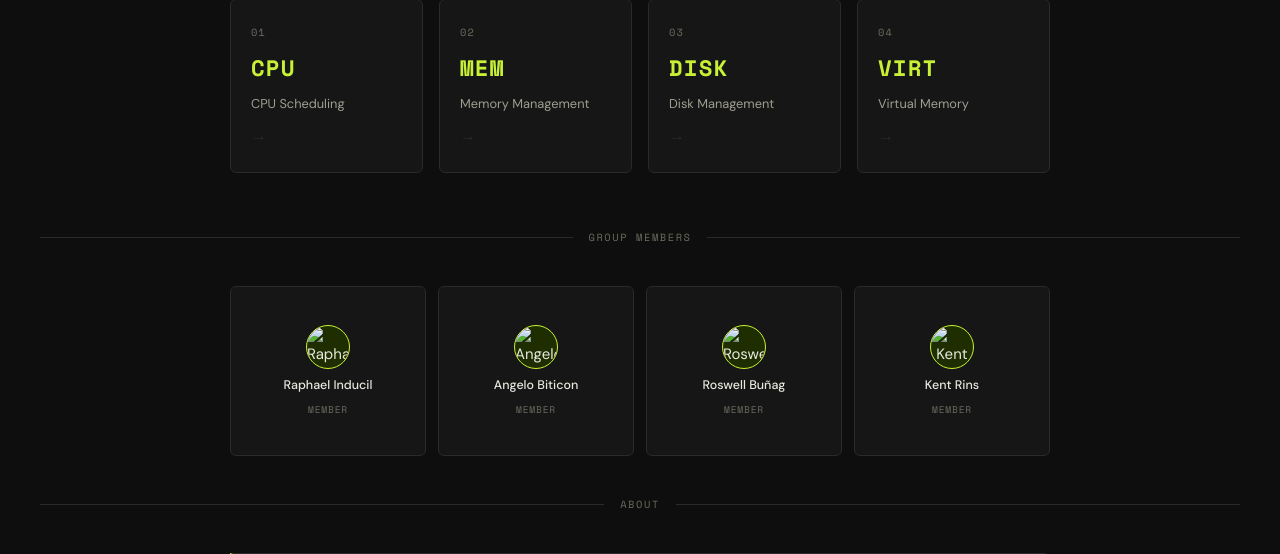
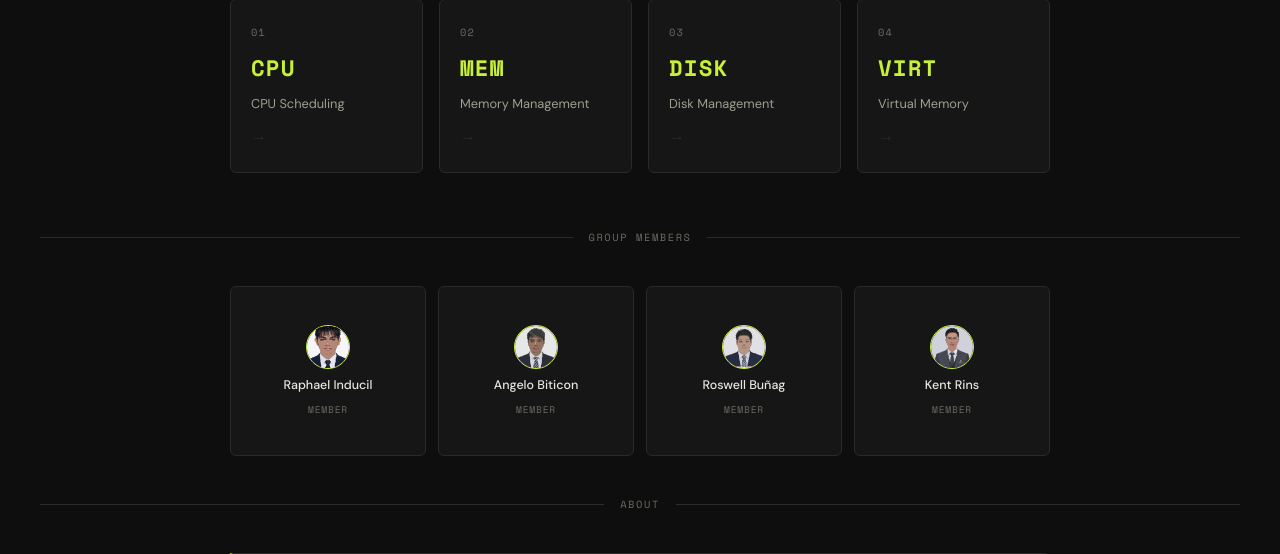
Before and after one commit to RaphaelInducil/operating_system_final_project, a Flask app: page / in a window 1280 px wide. Shown: the part 451-1005 px from the top of the page. Run offline with Flask 3, Linux system fonts and the light colour scheme.

Commit message:
convert png to svg

```diff
--- a/templates/index.html
+++ b/templates/index.html
@@ -66,7 +66,7 @@
       background: var(--bg2); border: 1px solid var(--border); border-radius: var(--radius);
       padding: 1.25rem 1rem; display: block; position: relative; text-decoration: none;
       color: inherit; cursor: pointer; overflow: hidden; transition: border-color var(--transition), transform var(--transition), box-shadow var(--transition);
-      min-height: 170px;
+      min-height: 170px; box-sizing: border-box;
     }
     .member-card:hover, .member-card:focus-visible {
       border-color: var(--accent); transform: translateY(-2px); box-shadow: 0 0 0 1px rgba(200, 241, 53, 0.08);
@@ -74,7 +74,7 @@
     }
     .member-card-inner {
       position: relative; display: block; width: 100%; height: 100%; transform-style: preserve-3d;
-      transition: transform 0.6s ease;
+      transition: transform 0.6s ease; border-radius: inherit;
     }
     .member-card:hover .member-card-inner, .member-card:focus-visible .member-card-inner {
       transform: rotateY(180deg);
@@ -82,14 +82,15 @@
     .member-face {
       position: absolute; inset: 0; display: flex; flex-direction: column; align-items: center; justify-content: center;
       gap: 0.55rem; text-align: center; backface-visibility: hidden;
-      padding: 0.25rem 0.2rem;
+      padding: 0.25rem 0.2rem; box-sizing: border-box; border-radius: inherit;
     }
     .member-face-front { transform: rotateY(0deg); }
     .member-face-back {
       transform: rotateY(180deg);
       justify-content: center;
       background: linear-gradient(135deg, rgba(24, 24, 24, 0.97), rgba(14, 14, 14, 0.98));
-      border-radius: var(--radius);
+      border-radius: inherit;
+      inset: -1px;
     }
     .member-avatar {
       width: 44px; height: 44px; border-radius: 50%; object-fit: cover; background: #1f2e00; border: 1px solid var(--accent);
@@ -203,7 +204,7 @@
         <a class="member-card" href="https://github.com/RaphaelInducil" target="_self" rel="noopener noreferrer" aria-label="Visit Raphael Inducil's profile">
           <span class="member-card-inner">
             <span class="member-face member-face-front">
-              <img class="member-avatar" src="{{ url_for('static', filename='images/raphael.jpg') }}" alt="Raphael Inducil" />
+              <img class="member-avatar" src="{{ url_for('static', filename='images/raphael.svg') }}" alt="Raphael Inducil" />
               <span class="member-name">Raphael Inducil</span>
               <span class="member-role">Member</span>
             </span>
@@ -218,7 +219,7 @@
         <a class="member-card" href="https://github.com/lionheart64" target="_self" rel="noopener noreferrer" aria-label="Visit Angelo Biticon's profile">
           <span class="member-card-inner">
             <span class="member-face member-face-front">
-              <img class="member-avatar" src="{{ url_for('static', filename='images/angelo.jpg') }}" alt="Angelo Biticon" />
+              <img class="member-avatar" src="{{ url_for('static', filename='images/angelo.svg') }}" alt="Angelo Biticon" />
               <span class="member-name">Angelo Biticon</span>
               <span class="member-role">Member</span>
             </span>
@@ -233,7 +234,7 @@
         <a class="member-card" href="https://github.com/Nunyie" target="_self" rel="noopener noreferrer" aria-label="Visit Roswell Buñag's profile">
           <span class="member-card-inner">
             <span class="member-face member-face-front">
-              <img class="member-avatar" src="{{ url_for('static', filename='images/roswell.jpg') }}" alt="Roswell Buñag" />
+              <img class="member-avatar" src="{{ url_for('static', filename='images/roswell.svg') }}" alt="Roswell Buñag" />
               <span class="member-name">Roswell Buñag</span>
               <span class="member-role">Member</span>
             </span>
@@ -248,7 +249,7 @@
         <a class="member-card" href="https://github.com/kenttyyy" target="_self" rel="noopener noreferrer" aria-label="Visit Kent Rins's profile">
           <span class="member-card-inner">
             <span class="member-face member-face-front">
-              <img class="member-avatar" src="{{ url_for('static', filename='images/kent.jpg') }}" alt="Kent Rins" />
+              <img class="member-avatar" src="{{ url_for('static', filename='images/kent.svg') }}" alt="Kent Rins" />
               <span class="member-name">Kent Rins</span>
               <span class="member-role">Member</span>
             </span>
```
Also changed, not shown: static/images/angelo.jpg (deleted), static/images/angelo.svg (added), static/images/kent.jpg (deleted), static/images/kent.svg (added), static/images/raphael.jpg (deleted), static/images/raphael.svg (added), static/images/roswell.jpg (deleted), static/images/roswell.svg (added).
